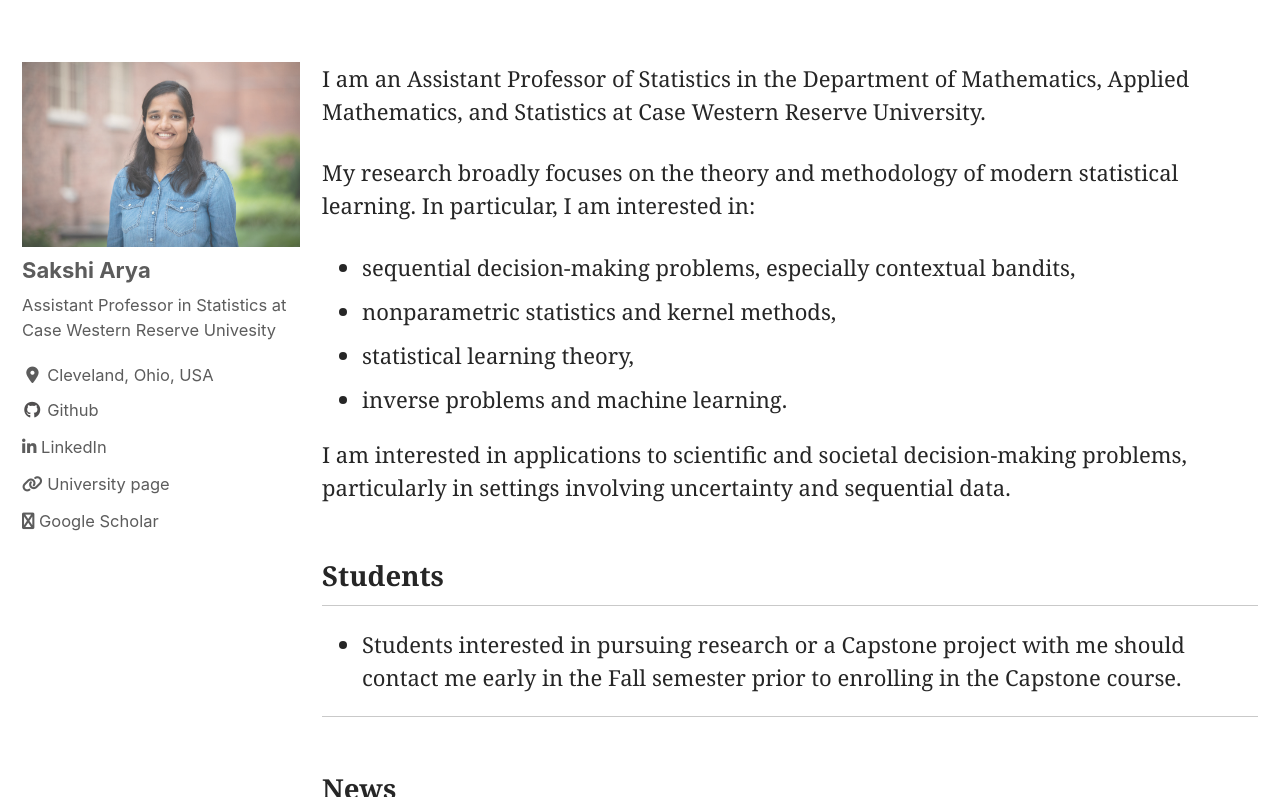
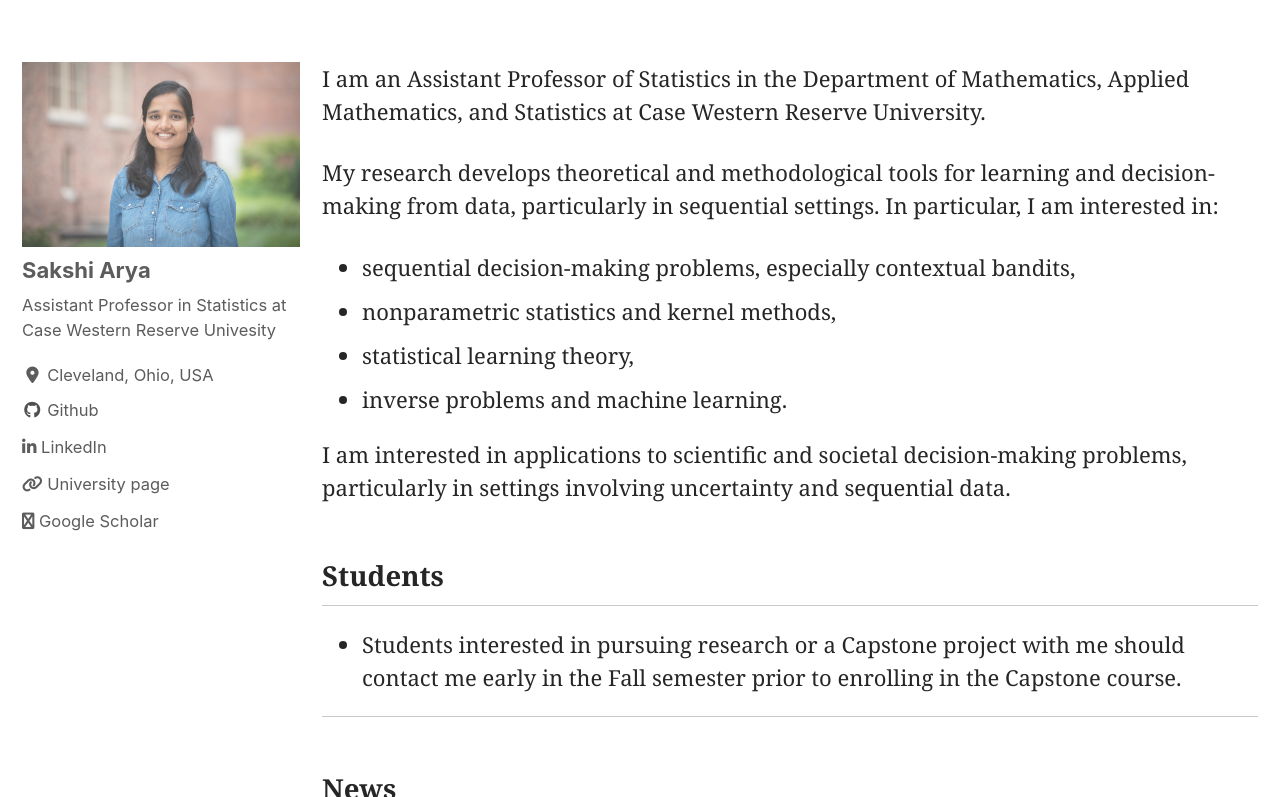
Before and after one commit to sakshiarya/sakshiarya.github.io, a Jekyll site: the page built from _pages/about.md, in a window 1280 px wide and 900 px high, scrolled down 230 px, cut to the strip 103-900 px from the top of the window. Built offline with Jekyll 4.4.1, drawn with Linux system fonts in a browser that asks for light colours; cached includes are drawn as plain includes; nearby versions of some CDN libraries; some of the changed text lies outside the part shown.

Commit message:
Changing website intro

```diff
--- a/_pages/about.md
+++ b/_pages/about.md
@@ -15,7 +15,7 @@ author_profile: true
 I am an Assistant Professor of Statistics in the Department of Mathematics, Applied Mathematics, and Statistics at Case Western Reserve University.
 
 
-My research broadly focuses on the theory and methodology of modern statistical learning. In particular, I am interested in:
+My research develops theoretical and methodological tools for learning and decision-making from data, particularly in sequential settings.  In particular, I am interested in:
 
 - sequential decision-making problems, especially contextual bandits,
 - nonparametric statistics and kernel methods,
```
Also changed, not shown: other parts of _pages/about.md (+1 -2 lines).
